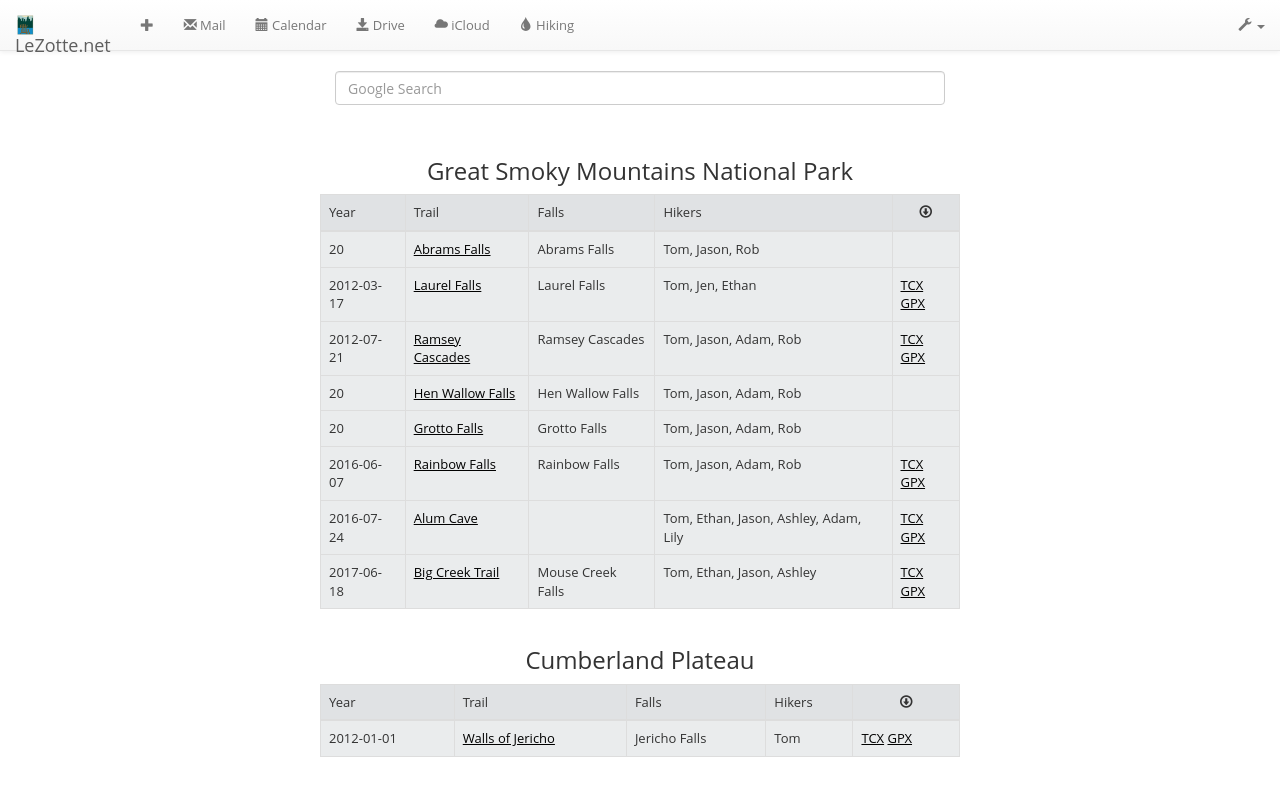
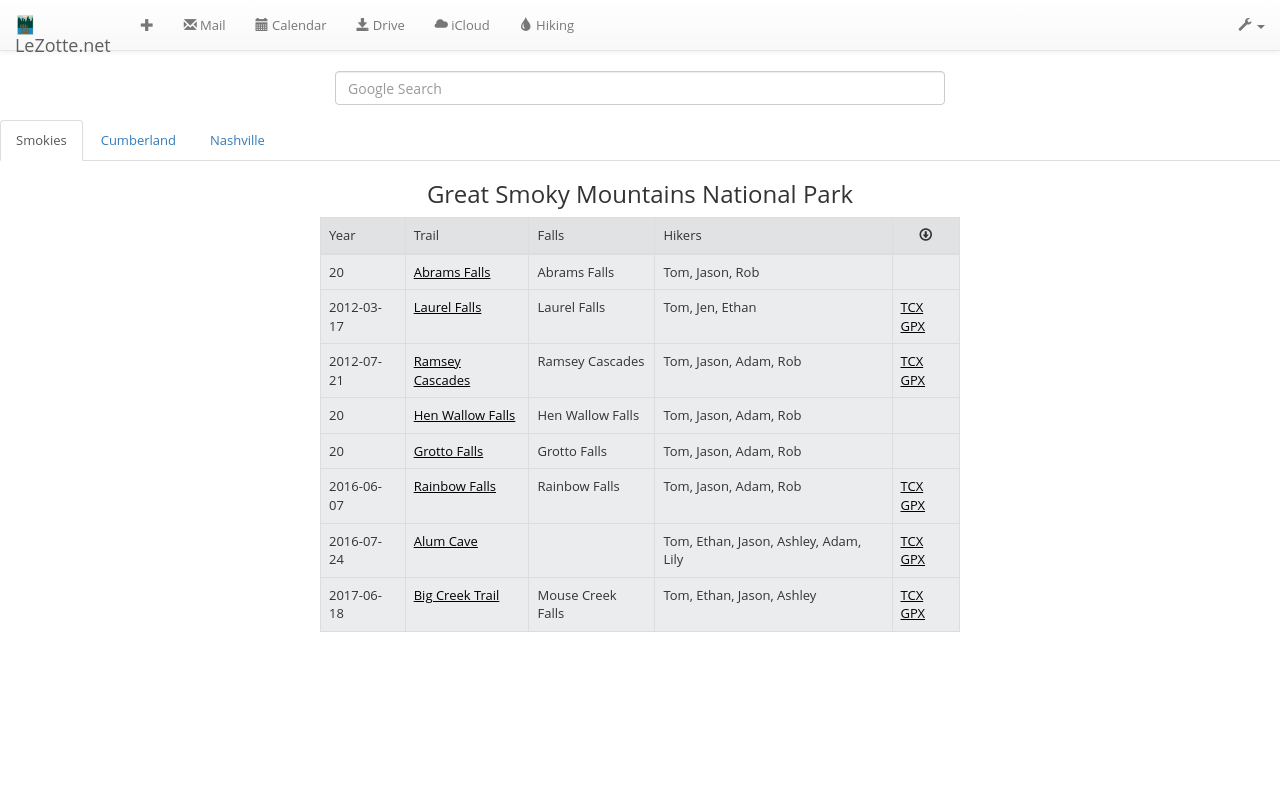
Before and after one commit to tlezotte/lezotte, a Jekyll site: the page built from hiking.html, in a window 1280 px wide. Shown: the top 796 px of the page. Built offline with Jekyll 4.4.1, drawn with Linux system fonts in a browser that asks for light colours; nearby versions of some CDN libraries.

Commit message:
switch hiking to tabs

```diff
--- a/hiking.html
+++ b/hiking.html
@@ -17,7 +17,17 @@ layout: default
         </div>
     </form>
     <div class="row" align="center">
-        <br>
+      <div>
+        <!-- Nav tabs -->
+        <ul class="nav nav-tabs" role="tablist" id="hikingTabs">
+          <li role="presentation" class="active"><a href="#gsm" aria-controls="gsm" role="tab" data-toggle="tab">Smokies</a></li>
+          <li role="presentation"><a href="#cp" aria-controls="cp" role="tab" data-toggle="tab">Cumberland</a></li>
+          <li role="presentation"><a href="#nashville" aria-controls="nashville" role="tab" data-toggle="tab">Nashville</a></li>
+        </ul>
+
+        <!-- Tab panes -->
+        <div class="tab-content">
+          <div role="tabpanel" class="tab-pane fade in active" id="gsm">
             <h3>Great Smoky Mountains National Park</h3>
             <table class="table table-bordered">
                 <thead>
@@ -88,7 +98,8 @@ layout: default
                     </tr>
                 </tbody>
             </table>
-        <br>
+          </div>
+          <div role="tabpanel" class="tab-pane fade" id="cp">
             <h3>Cumberland Plateau</h3>
             <table class="table table-bordered">
                 <thead>
@@ -102,6 +113,13 @@ layout: default
                 </thead>
                 <tbody>
                     <tr>
+                        <td>2010-10-10</td>
+                        <td><a href="http://tnstateparks.com/parks/about/rock-island" target="hike">Rock Island</a></td>
+                        <td>Twin Falls</td>
+                        <td>Tom</td>
+                        <td></td>
+                    </tr>
+                    <tr>
                         <td>2012-01-01</td>
                         <td><a href="https://www.nature.org/ourinitiatives/regions/northamerica/unitedstates/tennessee/placesweprotect/walls-of-jericho.xml" target="hike">Walls of Jericho</a></td>
                         <td>Jericho Falls</td>
@@ -111,4 +129,38 @@ layout: default
                 </tbody>
             </table>
           </div>
+
+          <div role="tabpanel" class="tab-pane fade" id="nashville">
+            <h3>Nashville</h3>
+            <table class="table table-bordered">
+                <thead>
+                    <tr>
+                        <td>Year</td>
+                        <td>Trail</td>
+                        <td>Falls</td>
+                        <td>Hikers</td>
+                        <td align="center"><span class="glyphicon glyphicon-download"></span></td>
+                    </tr>
+                </thead>
+                <tbody>
+                    <tr>
+                        <td>2011-07-10</td>
+                        <td><a href="http://tnstateparks.com/parks/about/long-hunter" target="hike">Long Hunter State Park</a></td>
+                        <td></td>
+                        <td>Tom</td>
+                        <td></td>
+                    </tr>
+                    <tr>
+                        <td>2011-02-05</td>
+                        <td><a href="http://tnstateparks.com/parks/about/cedars-of-lebanon" target="hike">Cedars of Lebanon</a></td>
+                        <td></td>
+                        <td>Tom</td>
+                        <td></td>
+                    </tr>
+                </tbody>
+            </table>
           </div>
+        </div>
+      </div>
+    </div>
+</div>
--- a/index.html
+++ b/index.html
@@ -34,8 +34,8 @@ layout: default
         src="http://forecast.io/embed/#lat=35.6117&lon=-83.4895&name=Smoky Mountain National Park">
         </iframe>
         <br>
-        <iframe id="forecast_embed" type="text/html" frameborder="0" height="245" width="33%" align="center"
+        <!--<iframe id="forecast_embed" type="text/html" frameborder="0" height="245" width="33%" align="center"
         src="http://forecast.io/embed/#lat=35.5373&lon=-85.4857&name=Cumberland Plateau">
-        </iframe>
+        </iframe>-->
     </div>
 </div>
```
Also changed, not shown: _includes/footer.html (+8 -2 lines). Lines whose indentation alone changed are shown as unchanged.
